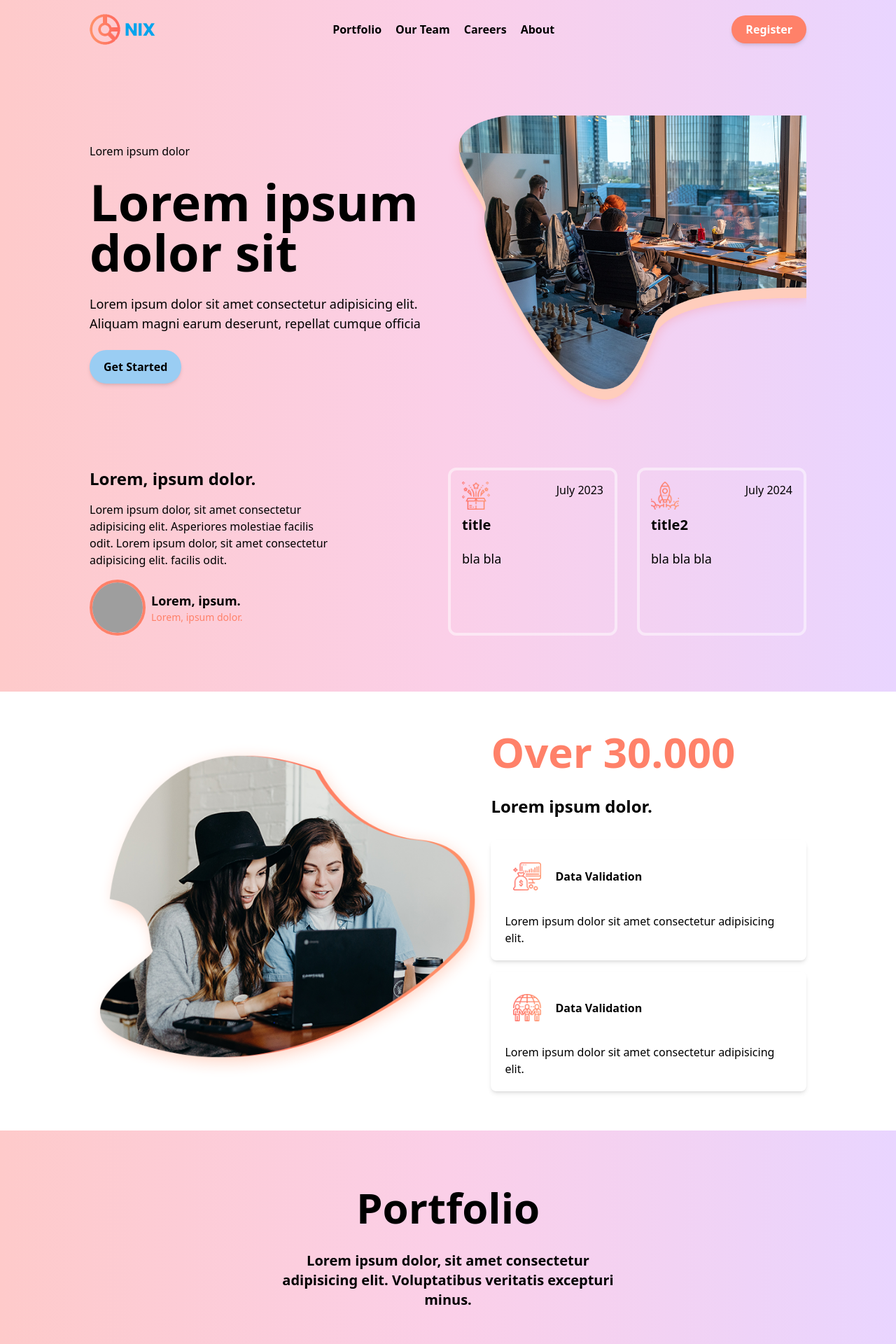
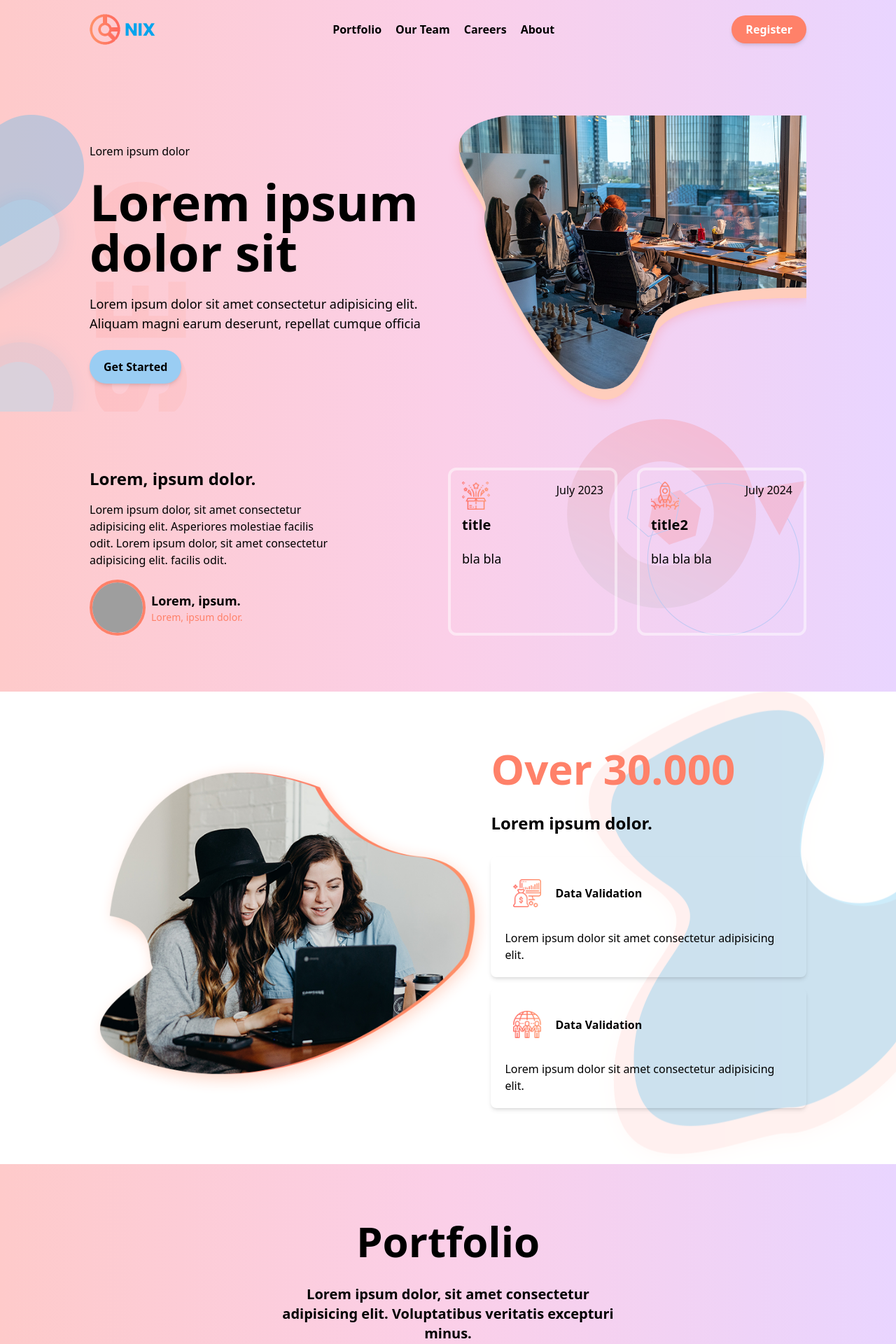
Before and after one commit to WailSolaiman/onix, a React (Vite) app: page / in a window 1280 px wide. Shown: the top 1920 px of the page at 70% size. Built offline with nearby package versions, Linux system fonts and the light colour scheme; grey boxes are pictures that could not be loaded.

Commit message:
update app styles in general

```diff
--- a/src/components/Faq.jsx
+++ b/src/components/Faq.jsx
@@ -1,4 +1,6 @@
 import React, { useState } from 'react'
+
+import bgImage from '../assets/videos-left-dec.png'
 
 const faqData = [
 	{
@@ -28,19 +30,27 @@ const faqData = [
 ]
 
 const Faq = () => {
-	const [openFaq, setOpenFaq] = useState(null)
+	const [openFaq, setOpenFaq] = useState(0)
 
 	const toggleFaq = (index) => {
 		setOpenFaq(openFaq === index ? null : index)
 	}
 
 	return (
-		<div className='w-4/5 m-auto my-20 p-4'>
+		<div
+			className='py-14 bg-white'
+			style={{
+				backgroundImage: `url(${bgImage})`,
+				backgroundRepeat: 'no-repeat',
+				backgroundPosition: 'left',
+				backgroundSize: '',
+			}}>
+			<div className='w-4/5 m-auto p-4'>
 				<h1 className='text-3xl font-bold mb-6 text-center lg:text-left'>
 					Frequently Asked Question
 				</h1>
 				{faqData.map((item, index) => (
-				<div key={index} className='mb-4'>
+					<div key={index} className='mb-4 shadow-lg'>
 						<div
 							onClick={() => toggleFaq(index)}
 							className='flex justify-between items-center bg-white/50 px-4 py-3 rounded-lg cursor-pointer'>
@@ -60,6 +70,7 @@ const Faq = () => {
 					</div>
 				))}
 			</div>
+		</div>
 	)
 }
 
--- a/src/components/Hero.jsx
+++ b/src/components/Hero.jsx
@@ -2,6 +2,7 @@ import React from 'react'
 import { motion } from 'framer-motion'
 
 import heroImage from '../assets/hero.png'
+import bgImage from '../assets/baner-dec-left.png'
 
 const Hero = () => {
 	const textVariant = {
@@ -29,6 +30,12 @@ const Hero = () => {
 	}
 
 	return (
+		<div
+			className=''
+			style={{
+				backgroundImage: `url(${bgImage})`,
+				backgroundRepeat: 'no-repeat',
+			}}>
 			<div
 				className='w-4/5 m-auto mt-20 flex flex-col lg:flex-row justify-between
 		items-center space-y-10 md:space-y-0'>
@@ -75,6 +82,7 @@ const Hero = () => {
 					/>
 				</div>
 			</div>
+		</div>
 	)
 }
 
--- a/src/components/Insights.jsx
+++ b/src/components/Insights.jsx
@@ -3,6 +3,7 @@ import { motion } from 'framer-motion'
 
 import service1Image from '../assets/service-icon-01.png'
 import service2Image from '../assets/service-icon-02.png'
+import bgImage from '../assets/portfolio-left-dec.png'
 
 const Insights = () => {
 	const data = [
@@ -36,7 +37,12 @@ const Insights = () => {
 	return (
 		<div
 			className='w-4/5 m-auto py-20 flex flex-col md:flex-row justify-between
-			space-y-10 md:space-y-0'>
+			space-y-10 md:space-y-0'
+			style={{
+				backgroundImage: `url(${bgImage})`,
+				backgroundRepeat: 'no-repeat',
+				backgroundPosition: 'top 10px right',
+			}}>
 			<div className='md:w-1/3 space-y-4'>
 				<motion.h2
 					initial={{ opacity: 0, y: -50 }}
--- a/src/components/Pricing.jsx
+++ b/src/components/Pricing.jsx
@@ -5,6 +5,7 @@ import { FaCheck } from 'react-icons/fa6'
 import firstPlanBG from '../assets/first-plan-bg.png'
 import secondPlanBG from '../assets/second-plan-bg.png'
 import thirdPlanBG from '../assets/third-plan-bg.png'
+import bgImage from '../assets/videos-right-dec.png'
 
 const pricingList = [
 	{
@@ -45,11 +46,11 @@ const pricingList = [
 	},
 	{
 		title: 'Enterprise',
-		value: 'most value',
+		value: 'Most Value',
 		price: 99,
 		description:
 			'Lorem ipsum dolor sit, amet ipsum consectetur adipisicing elit.',
-		buttonText: 'Most Value',
+		buttonText: 'Buy Now',
 		benefitList: [
 			'10 Team member',
 			'8 GB Storage',
@@ -79,7 +80,14 @@ const Pricing = () => {
 
 	return (
 		<div
-			className='py-20 w-4/5 m-auto flex flex-col
+			className='py-14 bg-white border-y-2 border-[#ff8169]'
+			style={{
+				backgroundImage: `url(${bgImage})`,
+				backgroundRepeat: 'repeat',
+				backgroundPosition: 'center',
+			}}>
+			<div
+				className='w-4/5 m-auto flex flex-col
 		justify-between items-center space-y-10 lg:space-y-0'>
 				<motion.div
 					initial={{ opacity: 0, y: 40 }}
@@ -90,8 +98,8 @@ const Pricing = () => {
 						Pricing
 					</h1>
 					<p className='text-sm md:text-xl font-semibold text-center'>
-					Lorem ipsum dolor, sit amet consectetur adipisicing elit.
-					Voluptatibus veritatis excepturi minus.
+						Lorem ipsum dolor, sit amet consectetur adipisicing
+						elit. Voluptatibus veritatis excepturi minus.
 					</p>
 				</motion.div>
 
@@ -105,7 +113,9 @@ const Pricing = () => {
 							variants={cardVariants}
 							className={`bg-cover bg-center h-full shadow-xl rounded-sm p-8 hover:shadow-2xl
 						transition-shadow duration-300`}
-						style={{ backgroundImage: `url(${pricing.bgImage})` }}>
+							style={{
+								backgroundImage: `url(${pricing.bgImage})`,
+							}}>
 							<div className='relative block'>
 								<div className='text-center mb-4'>
 									<div className='text-sm text-[#9acdf3] font-bold'>
@@ -160,6 +170,7 @@ const Pricing = () => {
 					))}
 				</div>
 			</div>
+		</div>
 	)
 }
 
--- a/src/components/Projects.jsx
+++ b/src/components/Projects.jsx
@@ -50,7 +50,7 @@ const Projects = () => {
 		},
 	}
 	return (
-		<div className='py-20 border-b-2 border-[#ff8169]'>
+		<div className='py-20'>
 			<div className='w-4/5 m-auto space-y-8'>
 				<motion.div
 					initial={{ opacity: 0, y: -50 }}
--- a/src/components/Stats.jsx
+++ b/src/components/Stats.jsx
@@ -1,9 +1,9 @@
 import React from 'react'
 import { motion } from 'framer-motion'
-import { FaChartLine } from 'react-icons/fa'
 
 import service3Image from '../assets/service-icon-03.png'
 import service4Image from '../assets/service-icon-04.png'
+import bgImage from '../assets/contact-dec.png'
 
 import statsImage from '../assets/stats.png'
 
@@ -35,7 +35,13 @@ const Stats = () => {
 	}
 
 	return (
-		<div className='py-14 bg-white'>
+		<div
+			className='py-20 bg-white'
+			style={{
+				backgroundImage: `url(${bgImage})`,
+				backgroundRepeat: 'no-repeat',
+				backgroundPosition: 'right',
+			}}>
 			<div
 				className='w-4/5 max-w-screen-2xl m-auto flex flex-col lg:flex-row
 			item-center justify-between space-y-10 lg:space-y-0'>
--- a/src/components/Testimonials.jsx
+++ b/src/components/Testimonials.jsx
@@ -1,7 +1,30 @@
 import React from 'react'
 import { motion } from 'framer-motion'
 
+import bgImage from '../assets/tables-left-dec.png'
+
 const testimonialsData = [
+	{
+		image: 'https://picsum.photos/id/43/500/500',
+		name: 'John Doe',
+		position: 'Founder',
+		feedback:
+			'Lorem ipsum dolor sit amet consectetur adipisicing elit. Incidunt est similique eius!',
+	},
+	{
+		image: 'https://picsum.photos/id/47/500/500',
+		name: 'John Doe',
+		position: 'Developer',
+		feedback:
+			'Lorem ipsum dolor sit amet consectetur adipisicing elit. Incidunt est similique eius!',
+	},
+	{
+		image: 'https://picsum.photos/id/22/500/500',
+		name: 'John Doe',
+		position: 'Crative Lead',
+		feedback:
+			'Lorem ipsum dolor sit amet consectetur adipisicing elit. Incidunt est similique eius!',
+	},
 	{
 		image: 'https://picsum.photos/id/43/500/500',
 		name: 'John Doe',
@@ -39,7 +62,13 @@ const Testimonials = () => {
 	}
 
 	return (
-		<div className='py-20 bg-white'>
+		<div
+			className='py-20'
+			style={{
+				backgroundImage: `url(${bgImage})`,
+				backgroundRepeat: 'no-repeat',
+				backgroundPosition: 'left',
+			}}>
 			<div className='w-4/5 m-auto space-y-8'>
 				<motion.div
 					initial={{ opacity: 0, y: -50 }}
```
Lines whose indentation alone changed are shown as unchanged.
